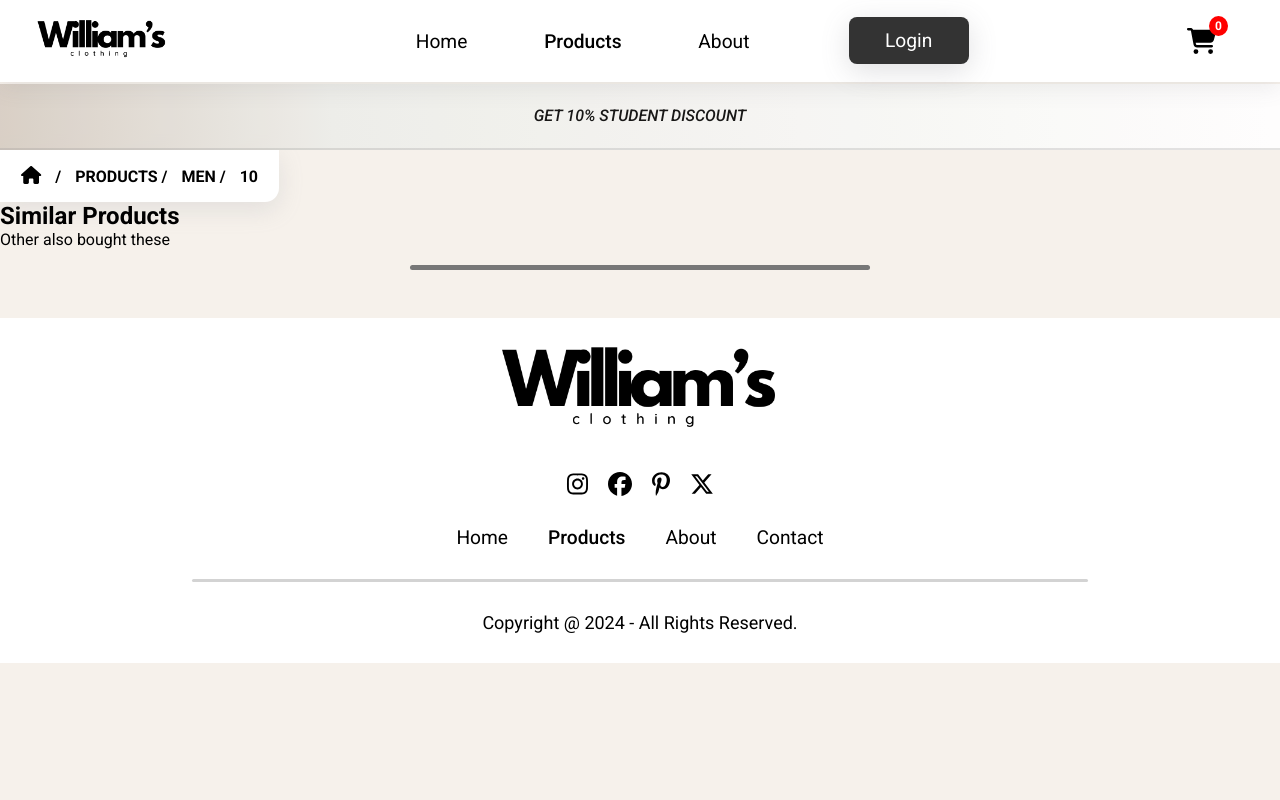
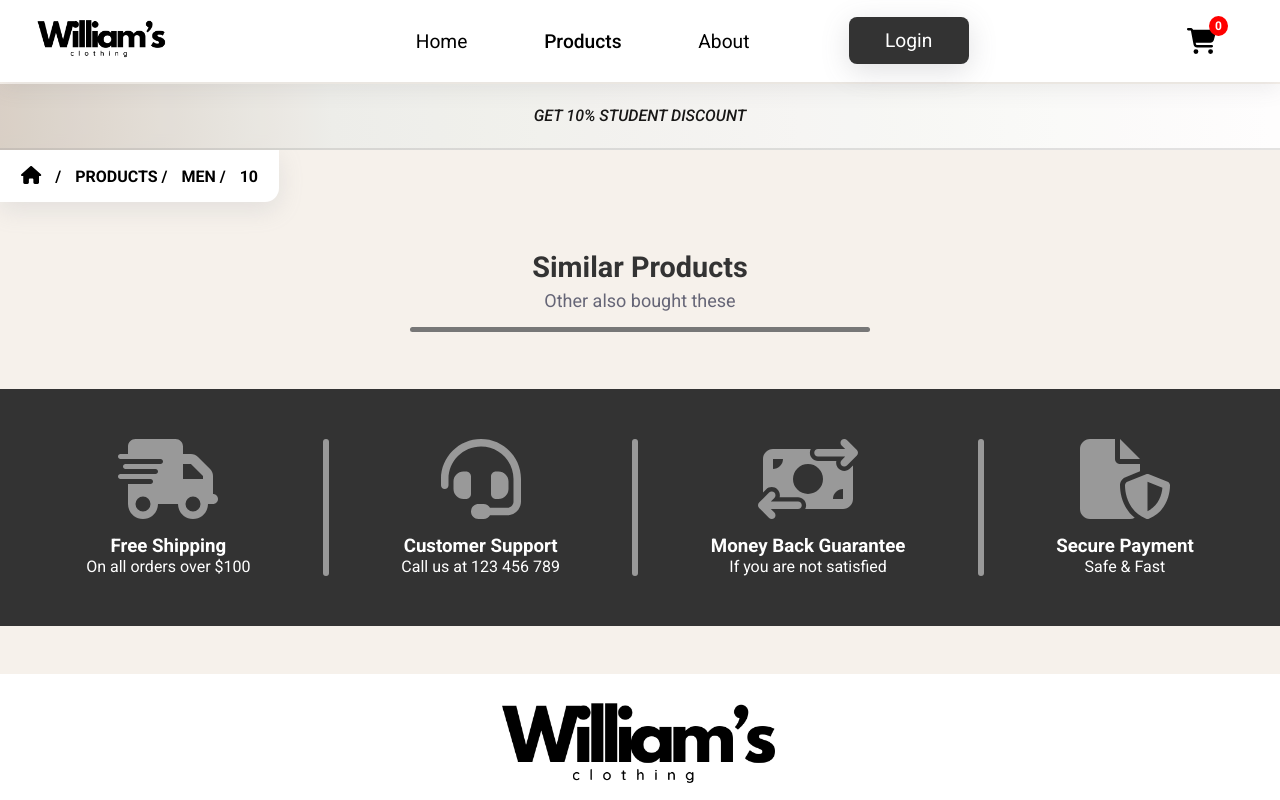
Before and after one commit to WilliamMattsson1/ecom-fullstack, a React (Vite) app in the folder frontend/: page /products/men/10 in a window 1280 px wide. Shown: the top 800 px of the page. Built offline with nearby package versions, Linux system fonts and the light colour scheme.

Commit message:
Fixed and styled similar products

```diff
--- a/frontend/src/Components/SimilarProducts/SimilarProducts.css
+++ b/frontend/src/Components/SimilarProducts/SimilarProducts.css
@@ -0,0 +1,27 @@
+.similar-products-container {
+    margin-top: 3rem;
+}
+
+.similar-products-container h2 {
+    display: flex;
+    justify-content: center;
+    color: #333;
+    font-size: 1.8rem;
+}
+
+.similar-products-container p {
+    display: flex;
+    justify-content: center;
+    color: #667;
+    font-size: 18px;
+    margin-top: 6px;
+}
+
+.similar-products {
+    display: flex;
+    flex-wrap: wrap;
+    justify-content: center;
+    gap: 1.4rem;
+    margin-top: 1.6rem;
+    margin-bottom: 2rem;
+}
--- a/frontend/src/Components/SimilarProducts/SimilarProducts.tsx
+++ b/frontend/src/Components/SimilarProducts/SimilarProducts.tsx
@@ -1,3 +1,4 @@
+import ProductItem from '../ProductItem/ProductItem'
 import './SimilarProducts.css'
 
 interface ProductItem {
@@ -20,13 +21,19 @@ const SimilarProducts = ({ products }: SimilarProductsProps) => {
             <p>Other also bought these</p>
             <hr className="hr-1" />
             <div className="similar-products">
-                {products.map((product, index) => (
-                    <div key={index} className="similar-product">
-                        <img src={product.image} alt={product.name} />
-                        <h3>{product.name}</h3>
-                        <p>{product.price} kr</p>
-                    </div>
-                ))}
+                {products.map((product) => {
+                    return (
+                        <ProductItem
+                            key={product.id}
+                            id={product.id}
+                            name={product.name}
+                            price={product.price}
+                            gender={product.gender}
+                            category={product.category}
+                            image={product.image}
+                        />
+                    )
+                })}
             </div>
         </div>
     )
--- a/frontend/src/Pages/ProductDetailsPage/ProductDetailsPage.tsx
+++ b/frontend/src/Pages/ProductDetailsPage/ProductDetailsPage.tsx
@@ -1,5 +1,6 @@
 import BreadCrumbs from '../../Components/BreadCrumbs/BreadCrumbs'
 import Footer from '../../Components/Footer/Footer'
+import InfoBox from '../../Components/InfoBox/InfoBox'
 import Navbar from '../../Components/Navbar/Navbar'
 import OfferBanner from '../../Components/OfferBanner/OfferBanner'
 import ProductDetails from '../../Components/ProductDetails/ProductDetails'
@@ -69,7 +70,7 @@ const ProductDetailsPage = () => {
         },
         {
             id: 202,
-            name: 'Liknande produkt 1',
+            name: 'Liknande produkt 2',
             price: 120,
             gender: 'men',
             category: 'tops',
@@ -77,7 +78,7 @@ const ProductDetailsPage = () => {
         },
         {
             id: 203,
-            name: 'Liknande produkt 1',
+            name: 'Liknande produkt 3',
             price: 120,
             gender: 'men',
             category: 'tops',
@@ -124,6 +125,7 @@ const ProductDetailsPage = () => {
             <BreadCrumbs />
             {rightProduct && <ProductDetails product={rightProduct} />}
             <SimilarProducts products={similarProducts} />
+            <InfoBox />
             <Footer />
         </>
     )
```
